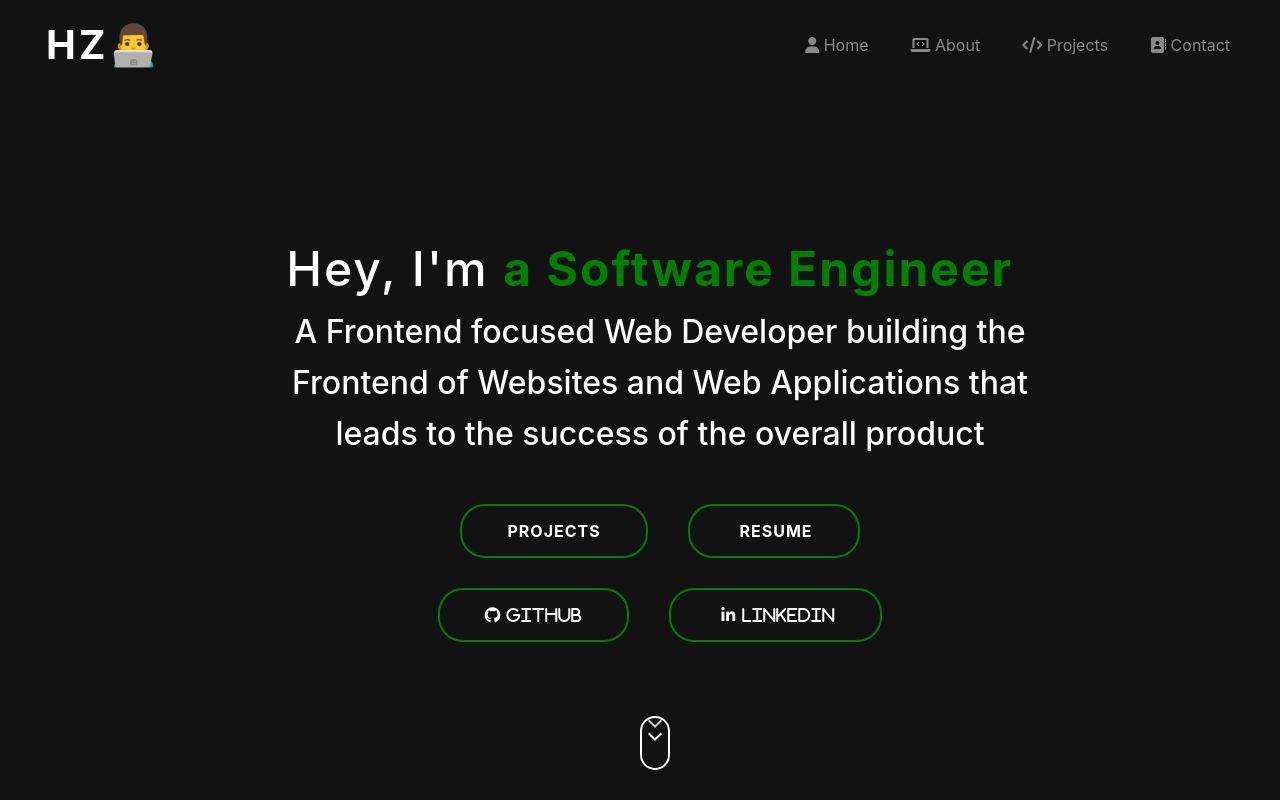
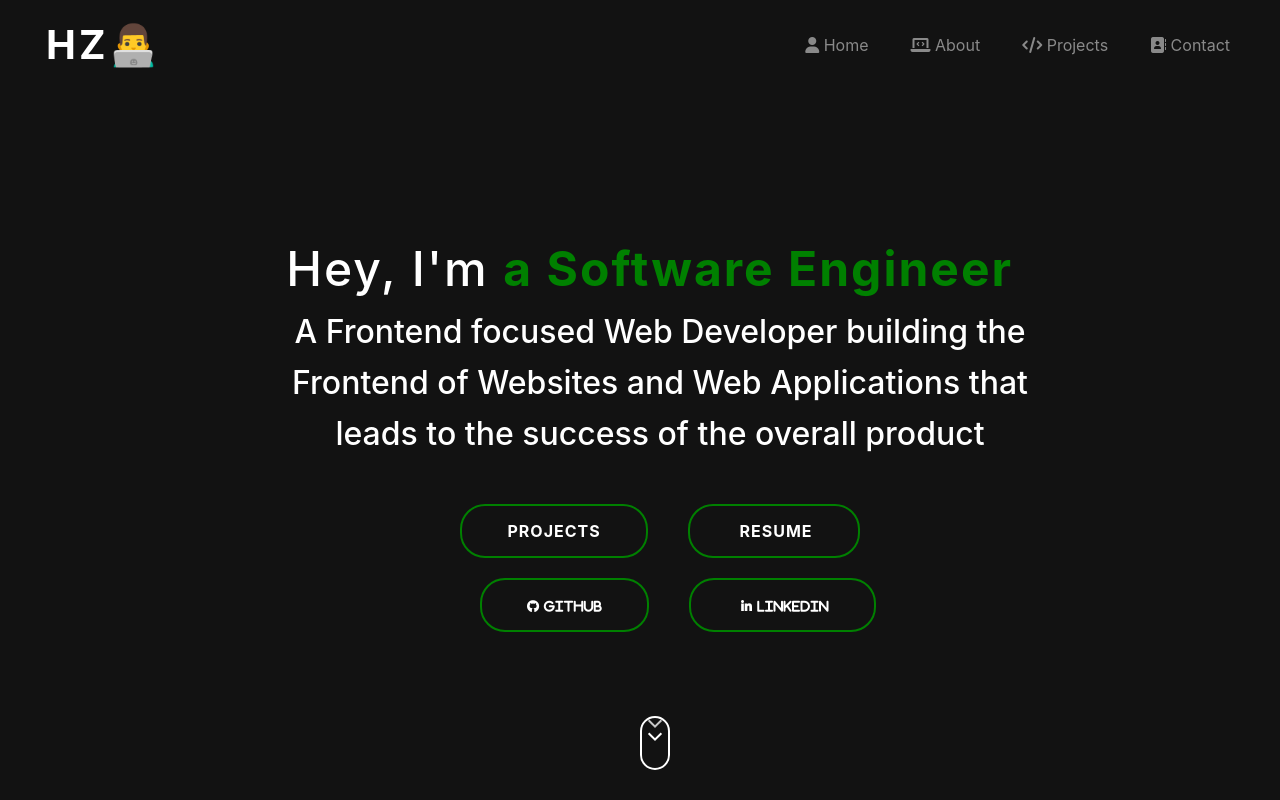
Before and after one commit to hamzazaka/Hamza-Portfolio, a React (Create React App) app in the folder portfolio-app/: page / in a window 1280 px wide. Shown: the top 800 px of the page. Built offline with nearby package versions, Linux system fonts and the light colour scheme.

Commit message:
project is completed

```diff
--- a/portfolio-app/src/App.css
+++ b/portfolio-app/src/App.css
@@ -553,14 +553,14 @@
 
 /* ////////////// Social Contact */
 
-.social-contact{
-  text-align: center;
+.social-contacts{
+  /* text-align: center; */
   margin-top: 50px;
+  margin-left: 18px;
 }
-.social-contact a i{
-  font-size: 38px;
-  padding-right: 90px;
-
+.social-contacts a i{
+  font-size: 12px;
+  font-weight: bold;
 }
 
 
@@ -581,7 +581,7 @@
     font-size: 1.3rem;
   }
 
-  .hello1 a{
+  .hello1 a, .social-contacts a i{
     font-size: 0.8rem;
 
   }
--- a/portfolio-app/src/components/Aboutme.js
+++ b/portfolio-app/src/components/Aboutme.js
@@ -1,4 +1,5 @@
 import React from 'react'
+import { Link } from 'react-scroll'
 
 export default function Aboutme() {
     return (
@@ -14,7 +15,7 @@ export default function Aboutme() {
                     <p>I also like sharing content related to the stuff that I have learned over the years in
                      <strong> Web Development</strong> so it can help other people of the Dev Community. Feel free to Connect or Follow me on my <a className='p-linkedin' href="">Linkedin</a> where I post useful content related to Web Development and Programming</p>
                     <p>I'm open to <strong>Job</strong> opportunities where I can contribute, learn and grow. If you have a good opportunity that matches my skills and experience then don't hesitate to <strong>contact </strong> me.</p>
-                    <a className='btn btn-contact' href=""><span></span> Contact</a>
+                    <Link smooth={true} to='Contact' offset={-110} className='btn btn-contact' href=""><span></span> Contact</Link>
 
                 </div>
                 <div className="col-md-6 my-skills">
--- a/portfolio-app/src/components/Contact.js
+++ b/portfolio-app/src/components/Contact.js
@@ -6,6 +6,7 @@ export default function Contact() {
             <div className='aboutme'>
             <h1>Contact</h1>
             <p>Feel free to Contact me, I'm open to <strong>Job</strong> opportunities where I can contribute, learn and grow. If you have a good opportunity that matches my skills and experience then don't hesitate to <strong>contact </strong> me.</p>
+            <p><br /></p>
             <p><strong>Send me an email at <a href="mailto: hamzabutt887@hotmail.com">hamzabut887@hotmail.com</a> and ~let's talk.</strong></p>
             </div>
 
@@ -16,10 +17,10 @@ export default function Contact() {
                 </div>
                 <div className="col-md-4 mysocial">
                     <h1>Social</h1>
-                    <a href=""><i class="fab fa-github"></i></a>
-                    <a href=""><i class="fab fa-linkedin-in"></i></a>
-                    <a href=""><i class="fab fa-twitter"></i></a>
-                    <a href=""><i class="fas fa-briefcase"></i></a>
+                    <a href="https://github.com/hamzazaka"><i class="fab fa-github"></i></a>
+                    <a target='_blank' href="https://www.linkedin.com/in/hamzazaka/"><i class="fab fa-linkedin-in"></i></a>
+                    <a target='_blank' href="mailto: hamzabutt887@hotmail.com"><i class="fas fa-envelope"></i></a>
+                    <a target='_blank' href="https://drive.google.com/file/d/1TC-h-Vmehb_pEV1bFjP6HPCkp8ShbxLl/view"><i class="fas fa-briefcase"></i></a>
                 </div>
                 <div className='last1'></div>
                 <div className="col-md-12 last">
--- a/portfolio-app/src/components/Header.js
+++ b/portfolio-app/src/components/Header.js
@@ -27,11 +27,11 @@ export default function Header() {
       </h2>
                 <div className="hello1">
                 <Link smooth={true} to='Projects' offset={-110}><span></span> PROJECTS</Link>
-                <a href=''><span></span> RESUME</a>
+                <a target='_blank' href='https://drive.google.com/file/d/1TC-h-Vmehb_pEV1bFjP6HPCkp8ShbxLl/view'><span></span> RESUME</a>
                 </div>
                 <div className="col-md-12 hello1 social-contacts">
-                    <a href=''><span></span><i class="fab fa-github"> GITHUB </i></a>
-                    <a href=''><span></span> <i class="fab fa-linkedin-in"> Linkedin</i></a>
+                    <a target='_blank' href='https://github.com/hamzazaka'><span></span><i class="fab fa-github">  Github </i></a>
+                    <a target='_blank' href='https://www.linkedin.com/in/hamzazaka/'><span></span> <i class="fab fa-linkedin-in"> Linkedin</i></a>
                 </div>
             </div>
         </div>
```
